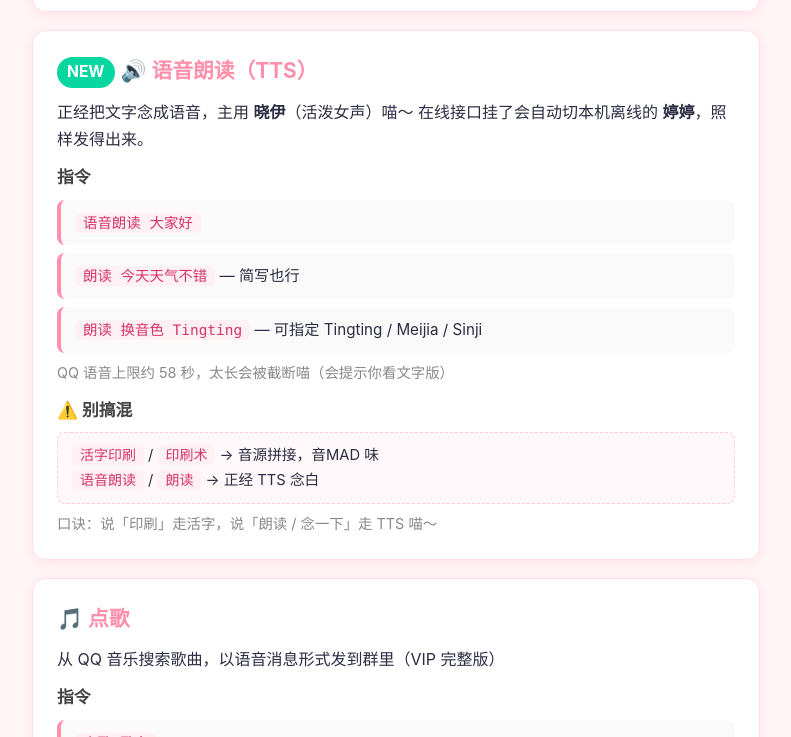
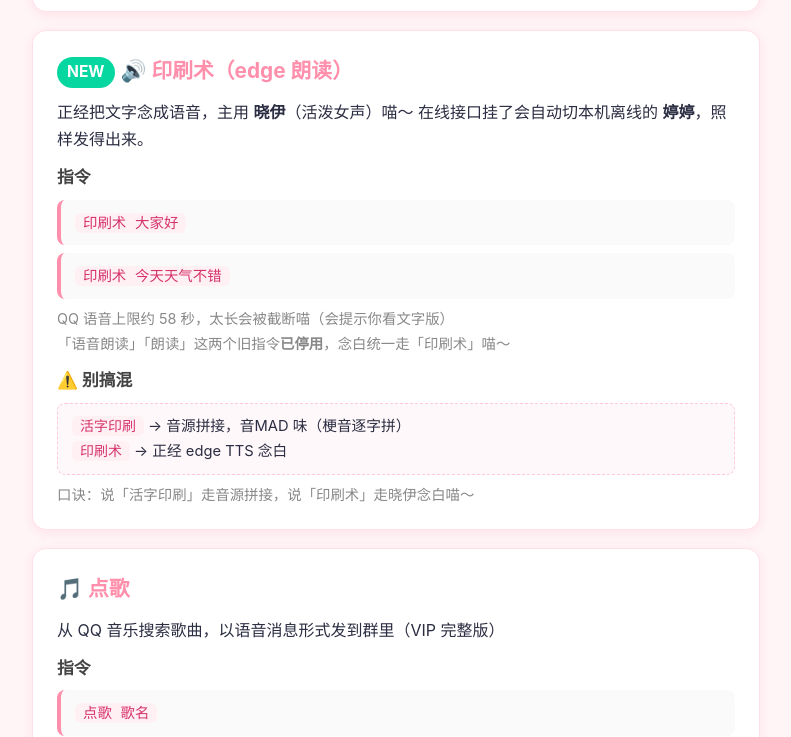
Before and after one commit to yuaisama/bot-help-site, a plain HTML site: page index.html in a window 1280 px wide. Shown: the part 3573-4310 px from the top of the page, without its empty margins (244-1035 px from the left). Drawn offline with Linux system fonts and the light colour scheme.

Commit message:
docs: 印刷术拆成两个入口（活字印刷=音源拼接 / 印刷术=edge朗读），语音朗读指令停用

```diff
--- a/index.html
+++ b/index.html
@@ -107,7 +107,7 @@
     <p>和可怜BOT 同款：<b>不是朗读</b>，而是用「动物园 / otto」音源素材把文字<b>逐字拼</b>成一条语音，听感是音MAD 那种味道喵～</p>
     <h3>指令</h3>
     <div class="demo"><code>活字印刷 大家好啊，我是可怜BOT</code></div>
-    <div class="demo"><code>印刷术 欧内的手，好汉</code> — 两个指令等价</div>
+    <div class="demo"><code>活字印刷 欧内的手，好汉</code></div>
     <h3>限制与素材</h3>
     <p>· 关键词后面要有<b>一个空格</b>，空格之后的全部内容都会被印刷<br>
        · 文本上限 <b>120 字</b>，标点自动跳过<br>
@@ -118,16 +118,16 @@
   </div>
 
   <div class="card">
-    <h2><span class="tag new">NEW</span>🔊 语音朗读（TTS）</h2>
+    <h2><span class="tag new">NEW</span>🔊 印刷术（edge 朗读）</h2>
     <p>正经把文字念成语音，主用 <b>晓伊</b>（活泼女声）喵～ 在线接口挂了会自动切本机离线的 <b>婷婷</b>，照样发得出来。</p>
     <h3>指令</h3>
-    <div class="demo"><code>语音朗读 大家好</code></div>
-    <div class="demo"><code>朗读 今天天气不错</code> — 简写也行</div>
-    <div class="demo"><code>朗读 换音色 Tingting</code> — 可指定 Tingting / Meijia / Sinji</div>
+    <div class="demo"><code>印刷术 大家好</code></div>
+    <div class="demo"><code>印刷术 今天天气不错</code></div>
     <p style="color:#888;font-size:.9em;">QQ 语音上限约 58 秒，太长会被截断喵（会提示你看文字版）</p>
+    <p style="color:#888;font-size:.9em;">「语音朗读」「朗读」这两个旧指令<b>已停用</b>，念白统一走「印刷术」喵～</p>
     <h3>⚠️ 别搞混</h3>
-    <div class="flow"><code>活字印刷</code> / <code>印刷术</code> → 音源拼接，音MAD 味<br><code>语音朗读</code> / <code>朗读</code> → 正经 TTS 念白</div>
-    <p style="color:#888;font-size:.9em;">口诀：说「印刷」走活字，说「朗读 / 念一下」走 TTS 喵～</p>
+    <div class="flow"><code>活字印刷</code> → 音源拼接，音MAD 味（梗音逐字拼）<br><code>印刷术</code> → 正经 edge TTS 念白</div>
+    <p style="color:#888;font-size:.9em;">口诀：说「活字印刷」走音源拼接，说「印刷术」走晓伊念白喵～</p>
   </div>
 
   <div class="card">
```
